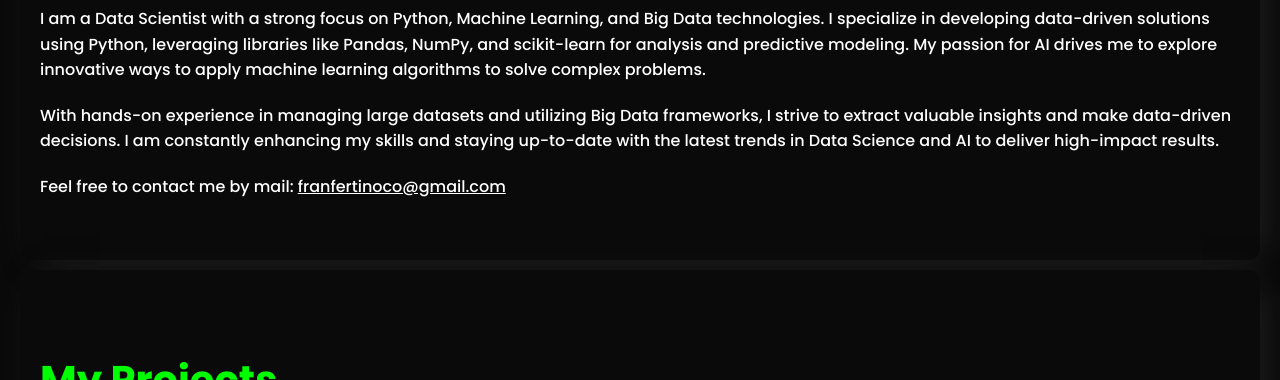
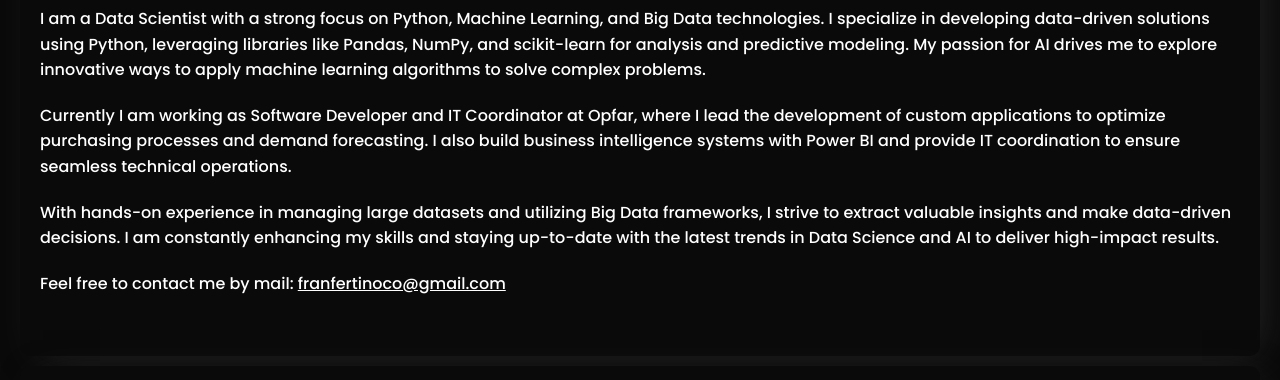
Before and after one commit to franferti/portfolio_web, a plain HTML site: page index.html in a window 1280 px wide. Shown: the part 752-1132 px from the top of the page. Drawn offline with Linux system fonts and the light colour scheme.

Commit message:
actualización index

```diff
--- a/index.html
+++ b/index.html
@@ -65,6 +65,8 @@
                 <h1 class="main-title">About me</h1>
                 <p class="about-text">
                     I am a Data Scientist with a strong focus on Python, Machine Learning, and Big Data technologies. I specialize in developing data-driven solutions using Python, leveraging libraries like Pandas, NumPy, and scikit-learn for analysis and predictive modeling. My passion for AI drives me to explore innovative ways to apply machine learning algorithms to solve complex problems.                </p>
+                <p class="about-text">
+                    Currently I am working as Software Developer and IT Coordinator at Opfar, where I lead the development of custom applications to optimize purchasing processes and demand forecasting. I also build business intelligence systems with Power BI and provide IT coordination to ensure seamless technical operations.
                 <p class="about-text">
                     With hands-on experience in managing large datasets and utilizing Big Data frameworks, I strive to extract valuable insights and make data-driven decisions. I am constantly enhancing my skills and staying up-to-date with the latest trends in Data Science and AI to deliver high-impact results.
                 </p>
```
